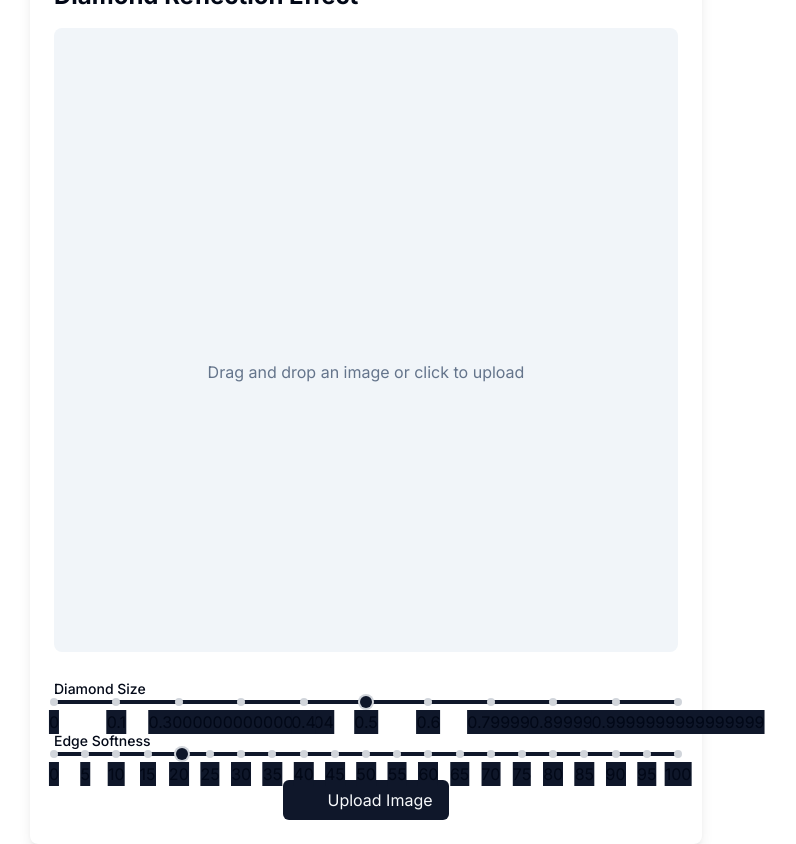
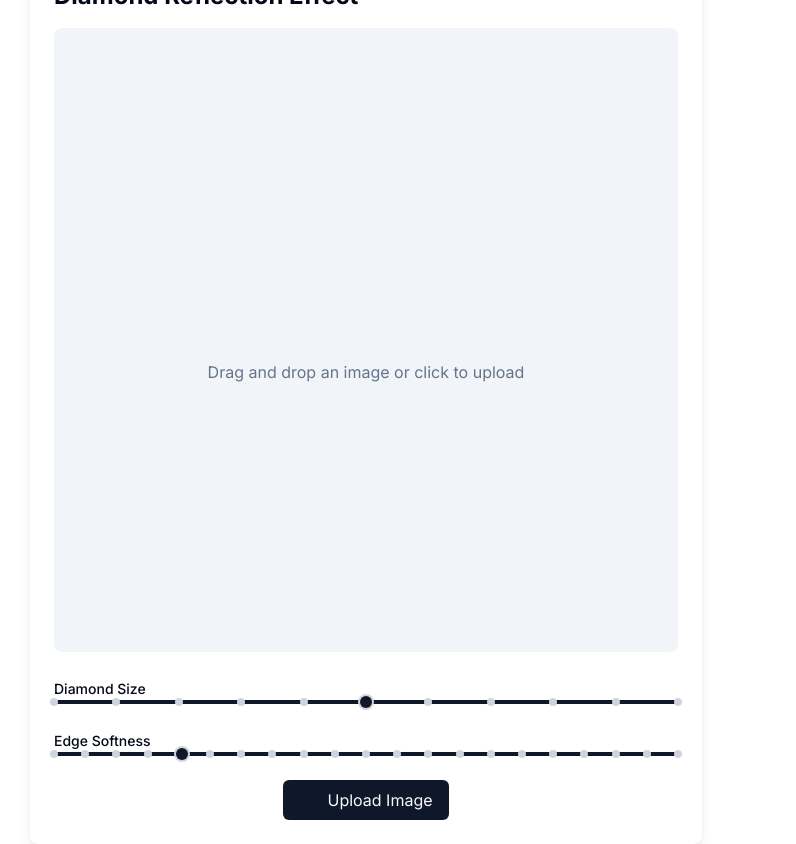
Before and after one commit to AISimplyExplained/distorted-img, a Next.js app: page /test in a window 1280 px wide. Shown: the whole page, without its empty margins (274-1070 px from the left). Built offline with nearby package versions, Linux system fonts and the light colour scheme.

Commit message:
Update slider.tsx test

```diff
--- a/src/components/ui/slider.tsx
+++ b/src/components/ui/slider.tsx
@@ -14,7 +14,7 @@ const generateTicks = (min: number, max: number, step: number) => {
                 className="absolute top-1/2 h-2 w-2 rounded-full -translate-x-1/2 -translate-y-1/2 bg-gray-300"
                 style={{ left: `${((i - min) / (max - min)) * 100}%` }}
             >
-                <span className="absolute top-3 left-1/2 -translate-x-1/2">{i}</span>
+
             </div>
         )
     }
```
